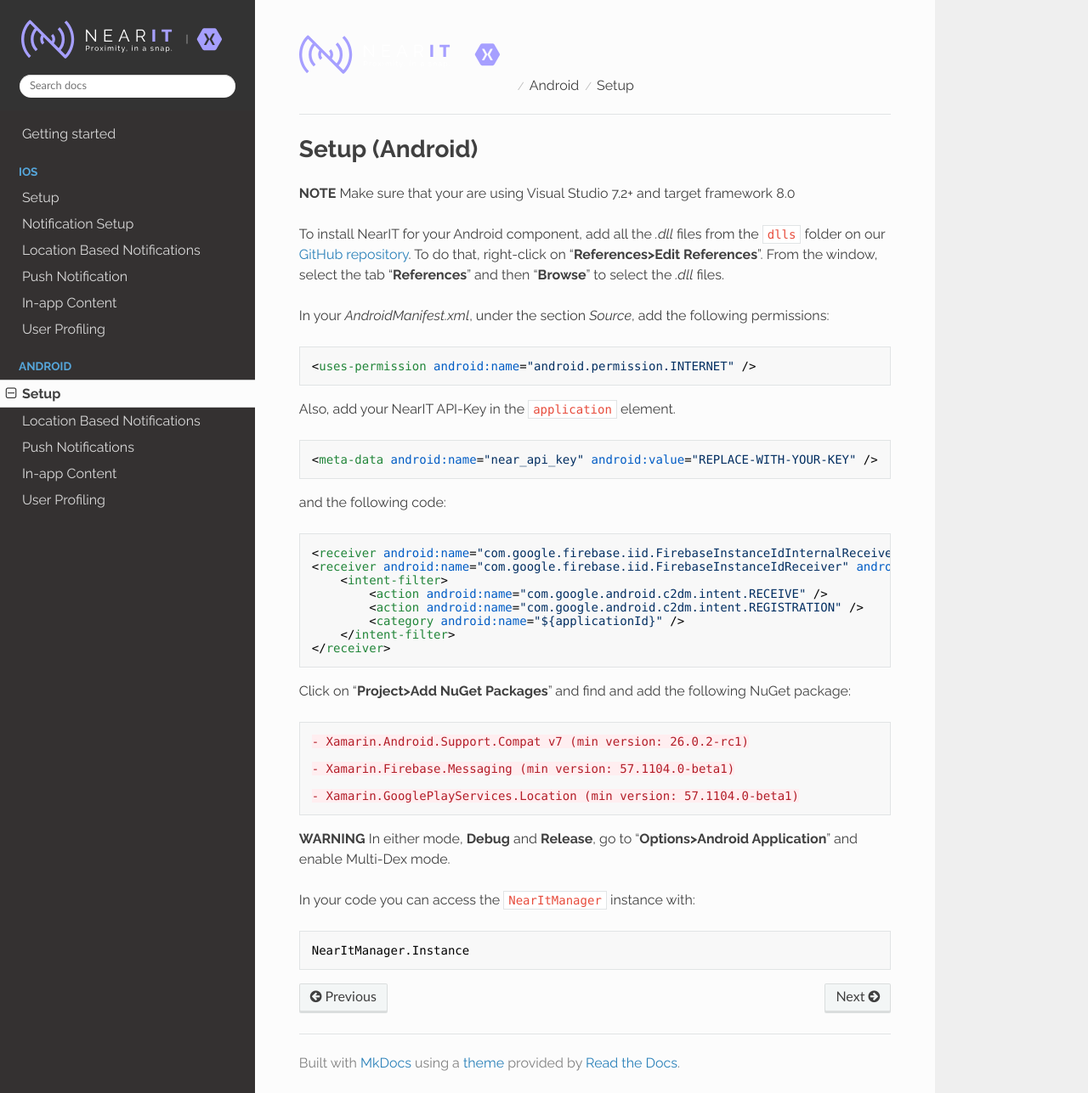
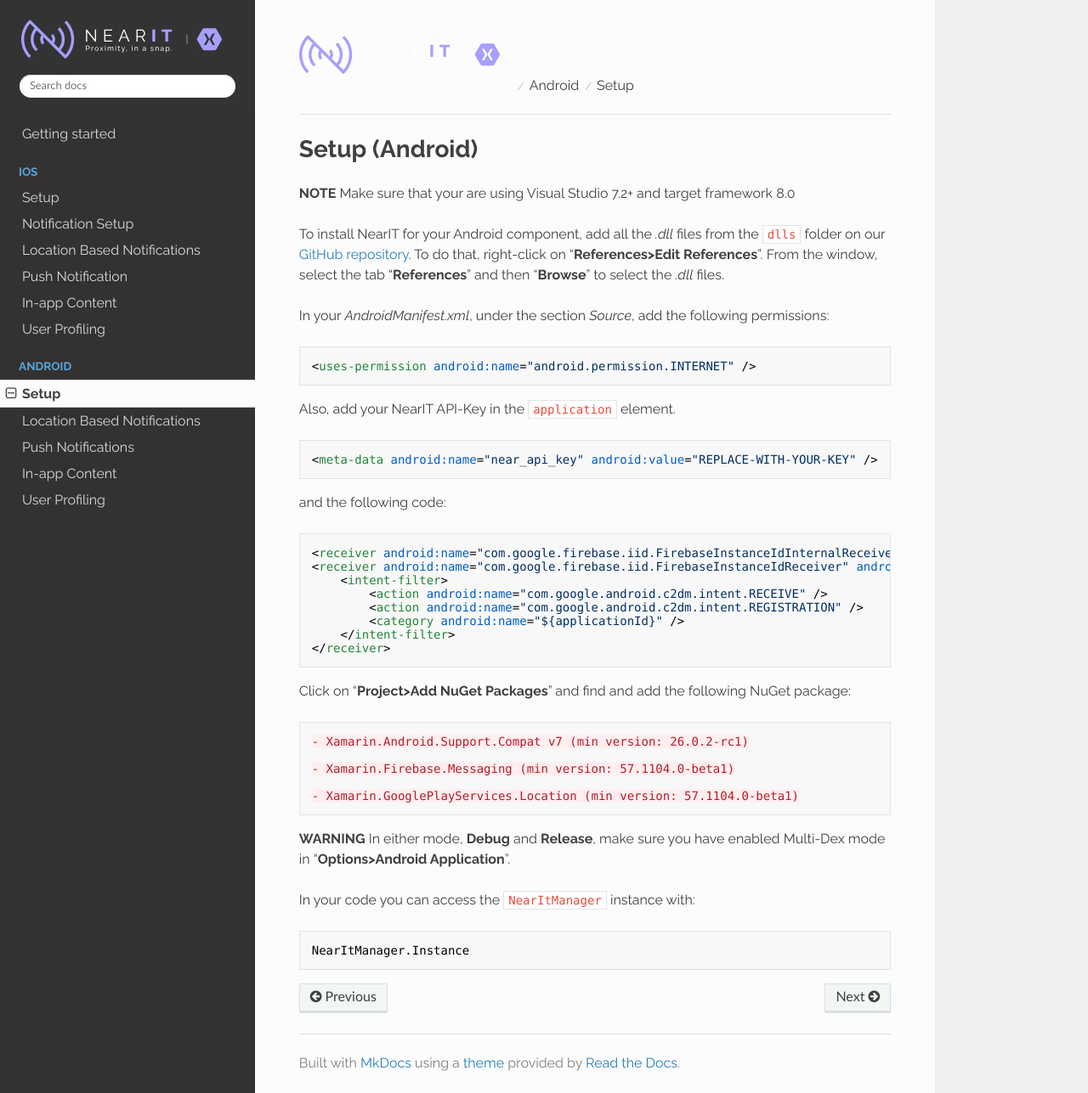
Before and after one commit to nearit/Xamarin-SDK, an MkDocs documentation site: the page built from docs/android/setup.md, in a window 1280 px wide and 1287 px high. Shown: the whole window at 85% size. Built offline with MkDocs 1.6.1, drawn with Linux system fonts in a browser that asks for light colours; nearby versions of some CDN libraries; old or Windows-style settings are respelled for this version of MkDocs.

Commit message:
Update setup.md

````diff
--- a/docs/android/setup.md
+++ b/docs/android/setup.md
@@ -34,7 +34,7 @@ Click on “**Project>Add NuGet Packages**” and find and add the following NuG
 ```
 
 **WARNING**
-In either mode, **Debug** and **Release**, go to “**Options>Android Application**” and enable Multi-Dex mode.
+In either mode, **Debug** and **Release**, make sure you have enabled Multi-Dex mode in “**Options>Android Application**”.
 
 In your code you can access the `NearItManager` instance with:
 ```csharp
````
